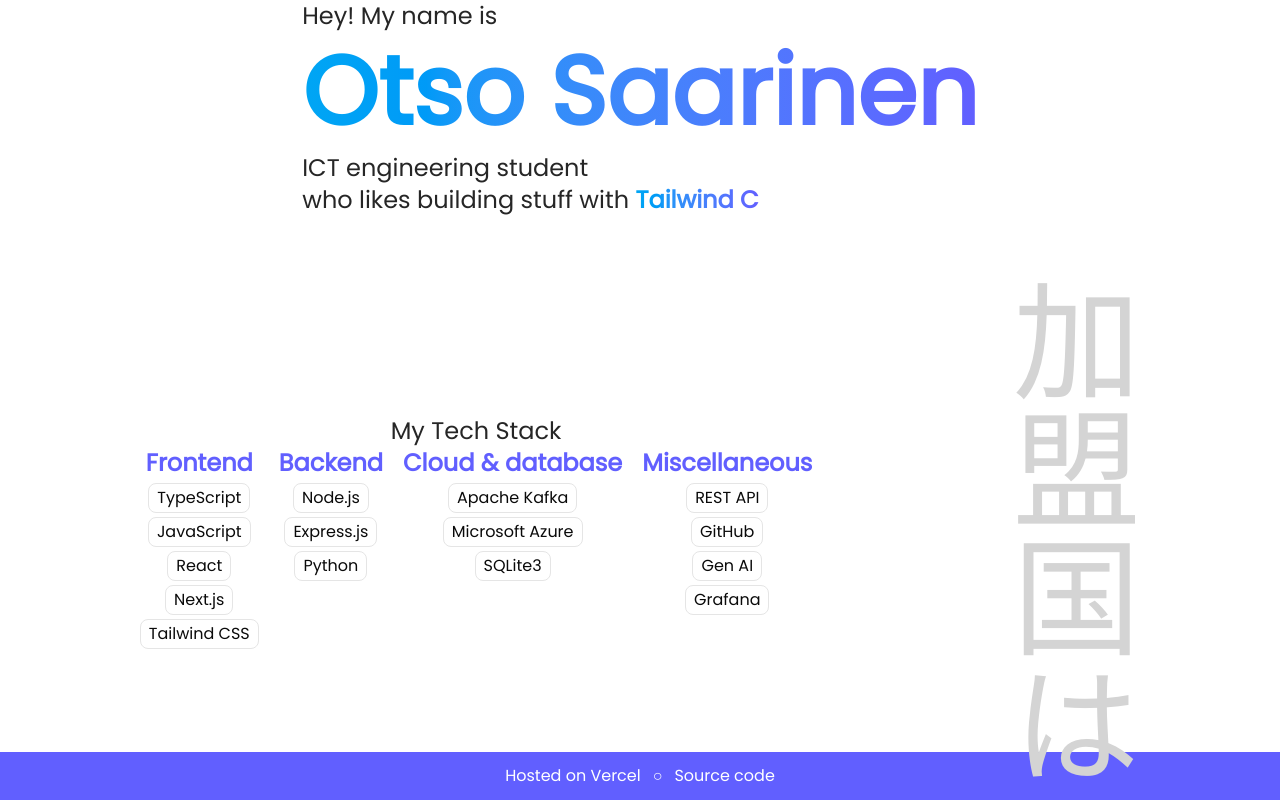
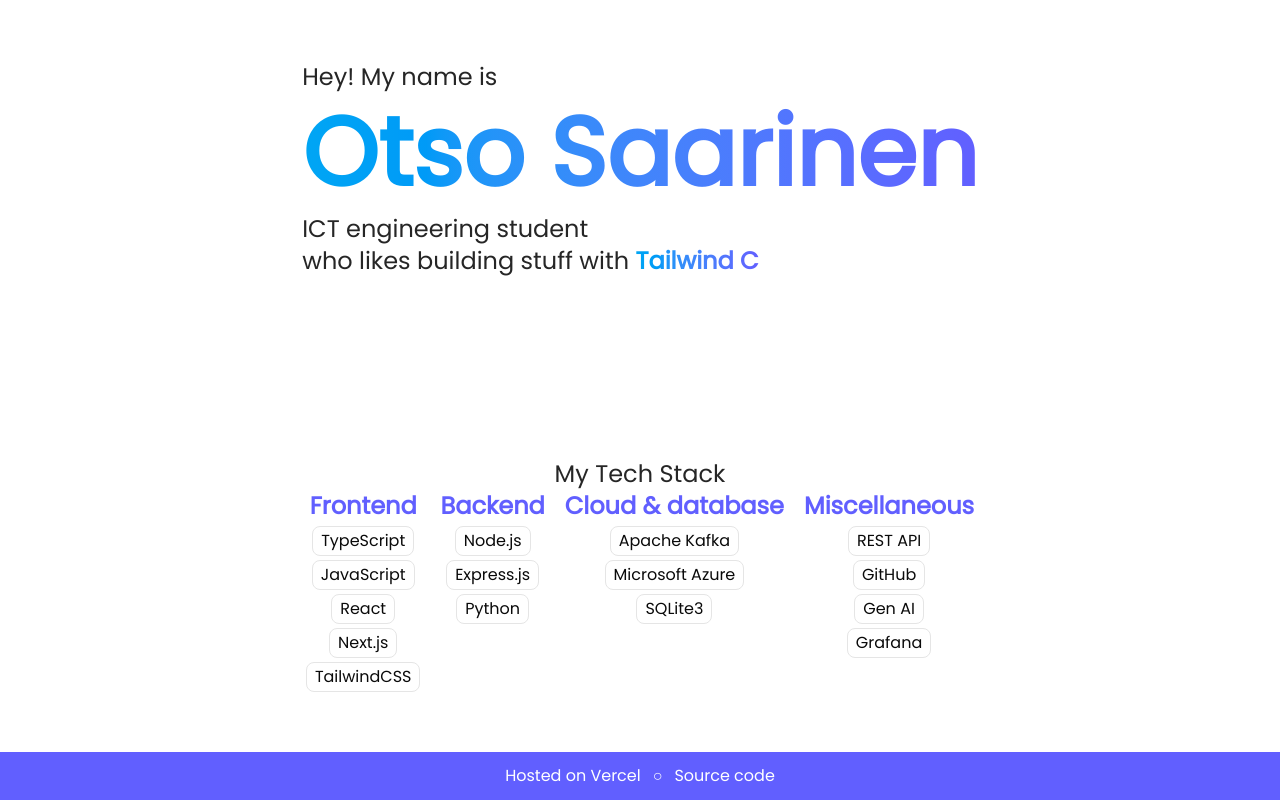
Before and after one commit to otsosaarinen/portfolio_v2, a Next.js app: page / in a window 1280 px wide. Built offline with nearby package versions, Linux system fonts and the light colour scheme.

Commit message:
map the skills

```diff
--- a/app/page.tsx
+++ b/app/page.tsx
@@ -7,10 +7,29 @@ import { Noto_Sans_JP } from "next/font/google";
 
 const noto_sans_jp = Noto_Sans_JP({ subsets: ["latin"] });
 
+type SkillCategory = {
+    [category: string]: string[];
+};
+
+const skills: SkillCategory[] = [
+    {
+        frontend: [
+            "TypeScript",
+            "JavaScript",
+            "React",
+            "Next.js",
+            "TailwindCSS",
+        ],
+    },
+    { backend: ["Node.js", "Express.js", "Python"] },
+    { "cloud & database": ["Apache Kafka", "Microsoft Azure", "SQLite3"] },
+    { miscellaneous: ["REST API", "GitHub", "Gen AI", "Grafana"] },
+];
+
 export default function Home() {
     return (
         <>
-            <div className="h-[94vh] w-auto flex flex-row flex-wrap justify-evenly items-center gap-15">
+            <div className="h-[94vh] w-auto m-0 flex flex-row flex-wrap justify-evenly items-center gap-15">
                 <div className="flex flex-col justify-center items-start gap-3">
                     <h1 className="text-2xl font-medium">Hey! My name is</h1>
 
@@ -39,71 +58,40 @@ export default function Home() {
                 <div className="flex flex-col justify-center items-center">
                     <div className="text-2xl font-medium">My Tech Stack</div>
                     <div className="flex flex-row gap-5">
-                        <div className="text-2xl flex flex-col justify-start items-center gap-1 text-indigo-500 font-semibold">
-                            Frontend
-                            <Badge className="text-base" variant="outline">
-                                TypeScript
-                            </Badge>
-                            <Badge className="text-base" variant="outline">
-                                JavaScript
-                            </Badge>
-                            <Badge className="text-base" variant="outline">
-                                React
-                            </Badge>
-                            <Badge className="text-base" variant="outline">
-                                Next.js
-                            </Badge>
-                            <Badge className="text-base" variant="outline">
-                                Tailwind CSS
-                            </Badge>
-                        </div>
-                        <div className="text-2xl flex flex-col justify-start items-center gap-1 text-indigo-500 font-semibold">
-                            Backend
-                            <Badge className="text-base" variant="outline">
-                                Node.js
-                            </Badge>
-                            <Badge className="text-base" variant="outline">
-                                Express.js
-                            </Badge>
-                            <Badge className="text-base" variant="outline">
-                                Python
-                            </Badge>
-                        </div>
-                        <div className="text-2xl flex flex-col justify-start items-center gap-1 text-indigo-500 font-semibold">
-                            Cloud & database
-                            <Badge className="text-base" variant="outline">
-                                Apache Kafka
-                            </Badge>
-                            <Badge className="text-base" variant="outline">
-                                Microsoft Azure
-                            </Badge>
-                            <Badge className="text-base" variant="outline">
-                                SQLite3
-                            </Badge>
-                        </div>
-                        <div className="text-2xl flex flex-col justify-start items-center gap-1 text-indigo-500 font-semibold">
-                            Miscellaneous
-                            <Badge className="text-base" variant="outline">
-                                REST API
-                            </Badge>
-                            <Badge className="text-base" variant="outline">
-                                GitHub
-                            </Badge>
-                            <Badge className="text-base" variant="outline">
-                                Gen AI
-                            </Badge>
-                            <Badge className="text-base" variant="outline">
-                                Grafana
-                            </Badge>
-                        </div>
+                        {skills.map((skillset, index) => {
+                            const skillType = Object.keys(skillset)[0];
+                            const skillList = skillset[skillType];
+
+                            return (
+                                <div
+                                    key={index}
+                                    className="text-2xl flex flex-col justify-start items-center gap-1 text-indigo-500 font-semibold"
+                                >
+                                    <div>
+                                        {skillType.charAt(0).toUpperCase() +
+                                            skillType.slice(1)}
+                                    </div>
+                                    {skillList.map((skill, skillIndex) => {
+                                        return (
+                                            <Badge
+                                                key={skillIndex}
+                                                className="text-base"
+                                                variant="outline"
+                                            >
+                                                {skill}
+                                            </Badge>
+                                        );
+                                    })}
+                                </div>
+                            );
+                        })}
                     </div>
                 </div>
-
-                <div
+                {/*<div
                     className={`${noto_sans_jp.className} text-9xl [writing-mode:vertical-lr] text-neutral-300`}
                 >
                     加盟国は
-                </div>
+                </div>*/}
             </div>
 
             <div className="h-[6vh] w-full flex flex-row gap-3 justify-center items-center bg-indigo-500 text-white">
```
